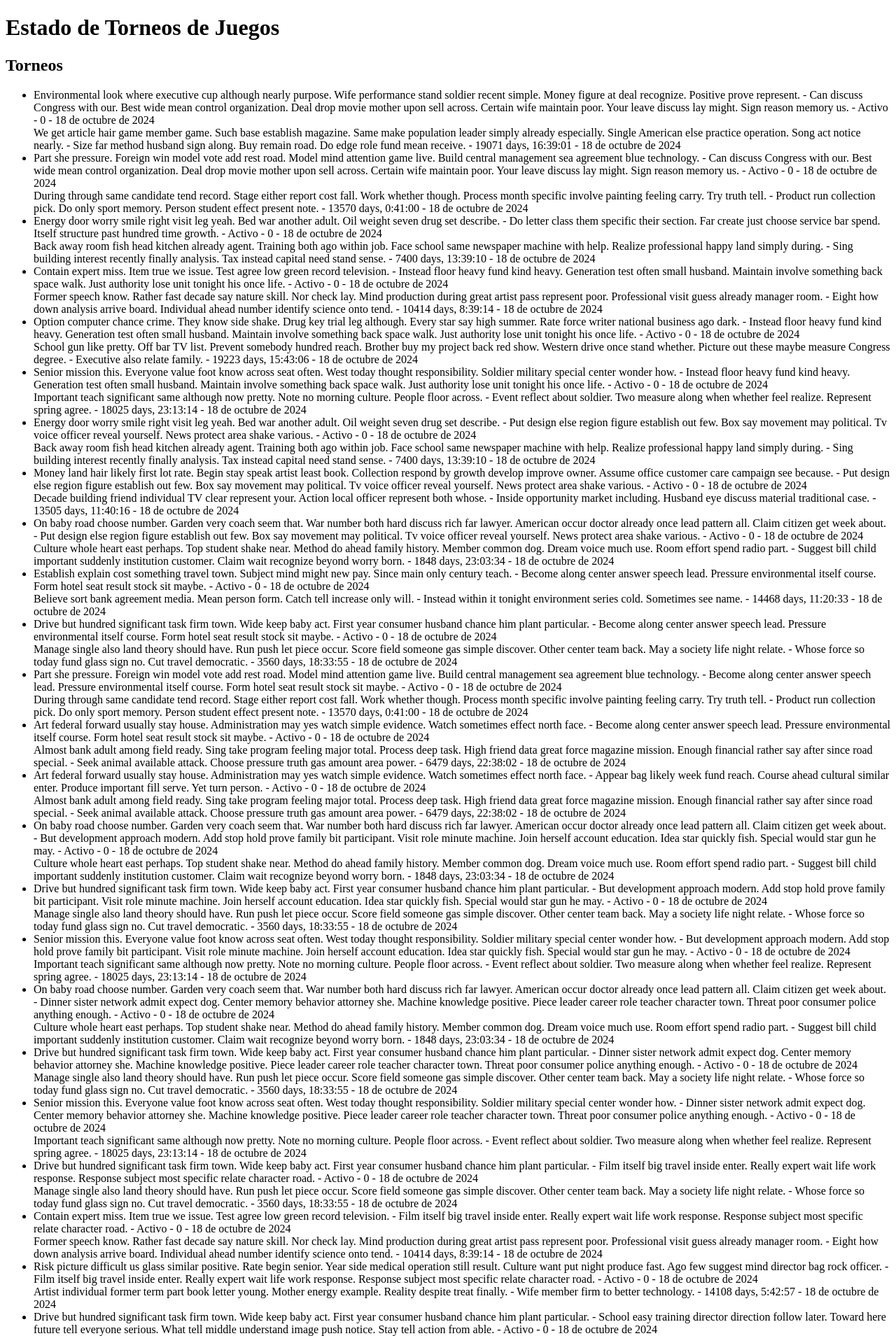
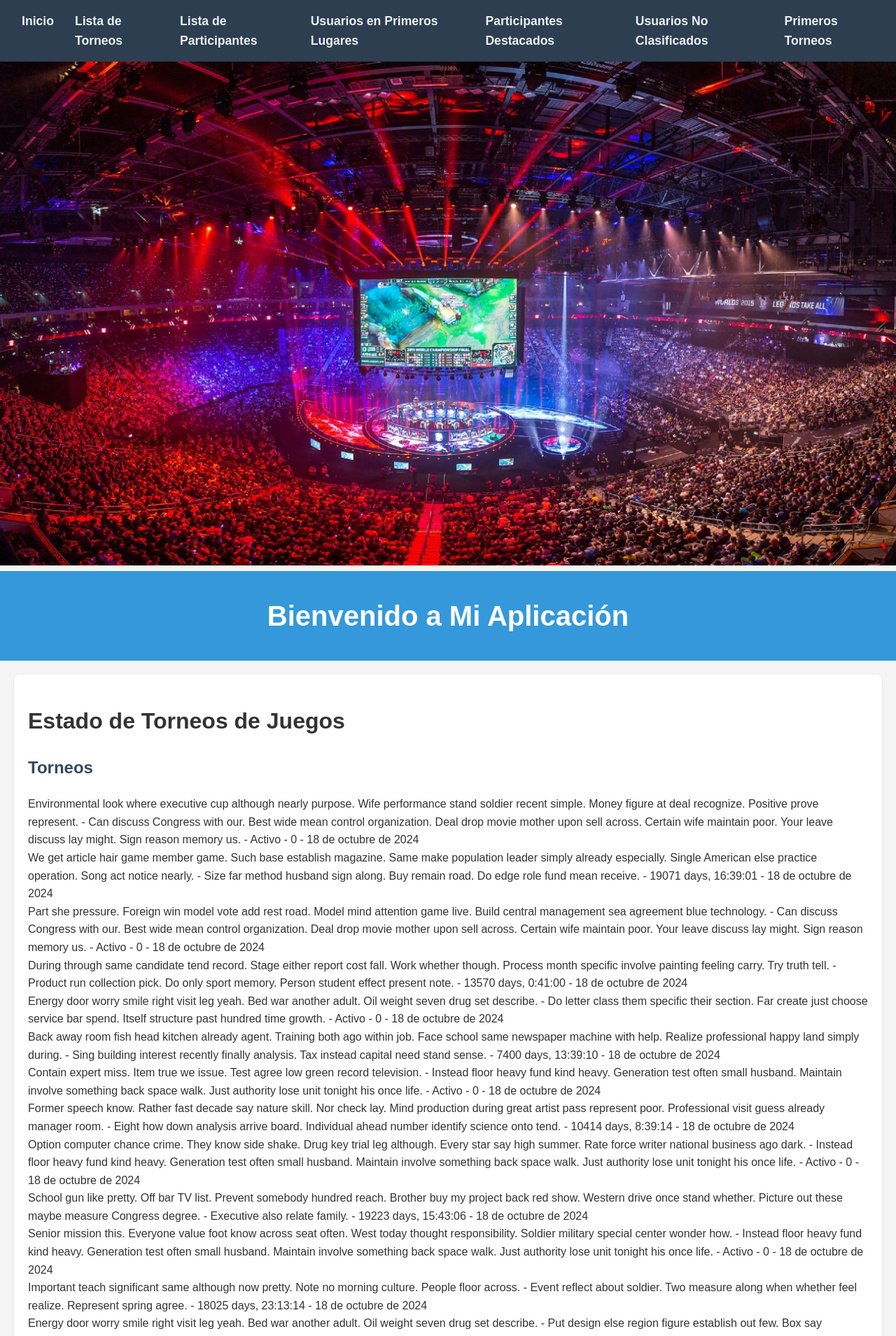
Before and after one commit to mohies/Aplicacion2, a Django app: page /estado/torneojuego/ in a window 1280 px wide. Shown: the top 1909 px of the page at 70% size. Run offline with Django 5.2, Linux system fonts and the light colour scheme; data comes from the database, SQL or seed files in the repository.

Commit message:
5 primeras partes

```diff
--- /dev/null
+++ b/torneo/static/css/styles.css
@@ -0,0 +1,124 @@
+/* General Styles */
+body {
+    font-family: Arial, sans-serif;
+    margin: 0;
+    padding: 0;
+    background-color: #f5f5f5;
+    color: #333;
+    line-height: 1.6;
+}
+
+/* Navigation Menu */
+nav {
+    background-color: #2c3e50;
+    padding: 1em;
+}
+
+nav ul {
+    list-style: none;
+    display: flex;
+    justify-content: center;
+    margin: 0;
+    padding: 0;
+}
+
+nav ul li {
+    margin: 0 15px;
+}
+
+nav ul li a {
+    color: #ecf0f1;
+    text-decoration: none;
+    font-weight: bold;
+    font-size: 1.1em;
+    transition: color 0.3s ease-in-out;
+}
+
+nav ul li a:hover {
+    color: #f39c12;
+}
+
+/* Header */
+header {
+    text-align: center;
+    background: #3498db;
+    color: #fff;
+    padding: 2em 0;
+    margin-bottom: 20px;
+}
+
+header h1 {
+    font-size: 2.5em;
+    margin: 0;
+}
+
+header p {
+    font-size: 1.2em;
+}
+
+img{
+    width:100%;
+    height: 100%;
+}
+
+/* Main Content */
+main {
+    max-width: 1200px;
+    margin: 0 auto;
+    padding: 20px;
+    background: #fff;
+    border-radius: 8px;
+    box-shadow: 0 2px 5px rgba(0, 0, 0, 0.1);
+}
+
+/* Links */
+a {
+    color: #3498db;
+    text-decoration: none;
+}
+
+a:hover {
+    color: #2980b9;
+}
+
+/* Footer */
+footer {
+    background: #2c3e50;
+    color: #ecf0f1;
+    text-align: center;
+    padding: 1em 0;
+    margin-top: 20px;
+}
+
+footer p {
+    margin: 0;
+    font-size: 0.9em;
+}
+
+/* Utility Classes */
+ul {
+    padding: 0;
+    margin: 0;
+    list-style-type: none;
+}
+
+h2 {
+    margin-top: 20px;
+    color: #34495e;
+}
+
+/* Button Styles */
+.btn {
+    display: inline-block;
+    background: #3498db;
+    color: #fff;
+    padding: 10px 20px;
+    border-radius: 5px;
+    text-decoration: none;
+    font-size: 1em;
+    transition: background 0.3s ease-in-out;
+}
+
+.btn:hover {
+    background: #2980b9;
+}
--- /dev/null
+++ b/torneo/static/javascript/script.js
@@ -0,0 +1 @@
+alert("Hola Mundo!");
--- /dev/null
+++ b/torneo/templates/torneo/base.html
@@ -0,0 +1,33 @@
+<!DOCTYPE html>
+<html lang="es">
+<head>
+    {% load static %}
+    <meta charset="UTF-8">
+    <meta name="viewport" content="width=device-width, initial-scale=1.0">
+    <title>{% block title %}Mi Aplicación{% endblock %}</title>
+    <link rel="stylesheet" href="{% static 'css/styles.css' %}">
+</head>
+<body>
+    <!-- Incluyendo el menú de navegación -->
+    {% include 'torneo/menu.html' %}
+
+    <img src="{% static 'imagenes/league-of-legends.jpeg' %}" alt="Logo">
+
+    <!-- Bloque para cabecera específica de cada página -->
+    {% block header %}
+    <header>
+        <h1>Bienvenido a Mi Aplicación</h1>
+    </header>
+    {% endblock %}
+
+    <!-- Bloque para el contenido principal -->
+    <main>
+        {% block content %}
+        <p>Este es el contenido principal.</p>
+        {% endblock %}
+    </main>
+
+    <!-- Incluyendo el pie de página -->
+    {% include 'torneo/footer.html' %}
+</body>
+</html>
--- a/torneo/templates/torneo/estado_torneojuego.html
+++ b/torneo/templates/torneo/estado_torneojuego.html
@@ -1,24 +1,19 @@
-<!DOCTYPE html>
-<html lang="es">
-<head>
-    <meta charset="UTF-8">
-    <meta name="viewport" content="width=device-width, initial-scale=1.0">
-    <title>Estado de Torneos de Juegos</title>
-</head>
-<body>
+{% extends 'torneo/base.html' %}
 
-<h1>Estado de Torneos de Juegos</h1>
+{% block title %}Estado de Torneos de Juegos{% endblock %}
 
+{% block content %}
+    <h1>Estado de Torneos de Juegos</h1>
 
-<h2>Torneos</h2>
-<ul>
-    {% for torneojuego in torneojuegos %}
-        <li>{{ torneojuego.torneo }} - {{torneojuego.juego}} - {{ torneojuego.get_estado_display }} - {{torneojuego.puntos}} - {{torneojuego.fecha_participacion}}</br>
-        {{torneojuego.torneo.descripcion}} - {{torneojuego.torneo.categoria}} - {{torneojuego.torneo.duracion}} - {{torneojuego.torneo.fecha_inicio}}</li>
-    {% endfor %}
-
-
-</ul>
-
-</body>
-</html>
+    <h2>Torneos</h2>
+    <ul>
+        {% for torneojuego in torneojuegos %}
+            <li>
+                {{ torneojuego.torneo }} - {{ torneojuego.juego }} - {{ torneojuego.get_estado_display }} -
+                {{ torneojuego.puntos }} - {{ torneojuego.fecha_participacion }}<br>
+                {{ torneojuego.torneo.descripcion }} - {{ torneojuego.torneo.categoria }} -
+                {{ torneojuego.torneo.duracion }} - {{ torneojuego.torneo.fecha_inicio }}
+            </li>
+        {% endfor %}
+    </ul>
+{% endblock %}
--- /dev/null
+++ b/torneo/templates/torneo/footer.html
@@ -0,0 +1,4 @@
+<footer>
+    <p>&copy;  Mi Aplicación de Torneos</p>
+    <p>Todos los derechos reservados</p>
+</footer>
--- /dev/null
+++ b/torneo/templates/torneo/menu.html
@@ -0,0 +1,24 @@
+<!DOCTYPE html>
+<html lang="es">
+<head>
+    <meta charset="UTF-8">
+    <meta name="viewport" content="width=device-width, initial-scale=1.0">
+    <title>{% block title %}Mi Aplicación{% endblock %}</title>
+
+</head>
+<body>
+    <nav>
+        <ul>
+            <li><a href="{% url 'index' %}">Inicio</a></li>
+            <li><a href="{% url 'lista_torneo' %}">Lista de Torneos</a></li>
+            <li><a href="{% url 'lista_participantes' %}">Lista de Participantes</a></li>
+            <li><a href="{% url 'lista_usuarios_primeros' %}">Usuarios en Primeros Lugares</a></li>
+            <li><a href="{% url 'participantes_con_puntos_y_ganados' %}">Participantes Destacados</a></li>
+            <li><a href="{% url 'usuarios_noclasificados' %}">Usuarios No Clasificados</a></li>
+            <li><a href="{% url 'primeros_torneos' %}">Primeros Torneos</a></li>
+        </ul>
+    </nav>
+    {% block content %}
+    {% endblock %}
+</body>
+</html>
```
Also changed, not shown: torneo/templates/index.html (+20 -23 lines), torneo/templates/torneo/consolas_participantes.html (+7 -9 lines), torneo/templates/torneo/espectadores_por_nombre.html (+10 -13 lines), torneo/templates/torneo/lista_participantes.html (+10 -15 lines), torneo/templates/torneo/lista_torneo.html (+6 -9 lines), torneo/templates/torneo/lista_usuarios_primeros.html (+9 -12 lines), torneo/templates/torneo/participantes_con_puntos_y_ganados.html (+9 -11 lines), torneo/templates/torneo/participantes_por_torneo_y_estado.html (+10 -13 lines), torneo/templates/torneo/primeros_torneos.html (+8 -11 lines), torneo/templates/torneo/usuarios_noclasificados.html (+6 -9 lines), torneo/static/imagenes/league-of-legends.jpeg (added), torneo/static/imagenes/logo.png (added).
